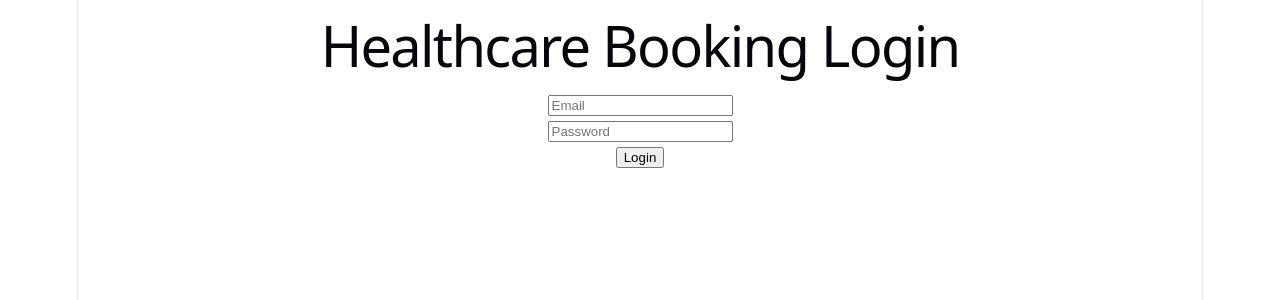
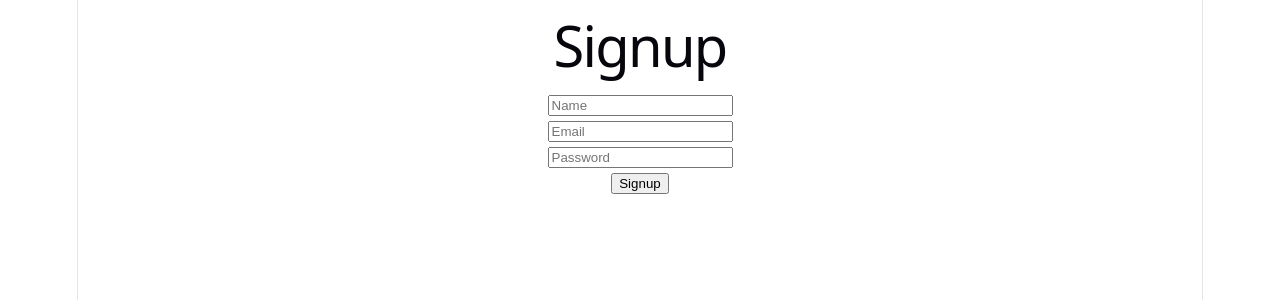
Before and after one commit to SnehaSrivastav04/healthcare-booking, a React app in the folder frontend/: page /signup in a window 1280 px wide. Shown: the top 300 px of the page. Built offline with nearby package versions, Linux system fonts and the light colour scheme; the HTML template or start-up script is replaced by a standard one.

Commit message:
added signup page and react router for navigation

```diff
--- a/frontend/package.json
+++ b/frontend/package.json
@@ -11,7 +11,8 @@
   },
   "dependencies": {
     "react": "^19.2.8",
-    "react-dom": "^19.2.8"
+    "react-dom": "^19.2.8",
+    "react-router-dom": "^7.18.2"
   },
   "devDependencies": {
     "@types/react": "^19.2.17",
--- a/frontend/src/App.jsx
+++ b/frontend/src/App.jsx
@@ -1,44 +1,15 @@
-import { useState } from 'react';
+import { BrowserRouter, Routes, Route } from 'react-router-dom';
+import Login from './pages/Login';
+import Signup from './pages/Signup';
 
 function App() {
-  const [email, setEmail] = useState('');
-  const [password, setPassword] = useState('');
-
-  const handleLogin = async (e) => {
-  e.preventDefault();
-  try {
-    const response = await fetch('http://localhost:3000/api/auth/login', {
-      method: 'POST',
-      headers: { 'Content-Type': 'application/json' },
-      body: JSON.stringify({ email, password })
-    });
-    const data = await response.json();
-    console.log(data);
-  } catch (error) {
-    console.log('Error:', error);
-  }
-};
   return (
-    <div>
-      <h1>Healthcare Booking Login</h1>
-      <form onSubmit={handleLogin}>
-        <input
-          type="email"
-          placeholder="Email"
-          value={email}
-          onChange={(e) => setEmail(e.target.value)}
-        />
-        <br />
-        <input
-          type="password"
-          placeholder="Password"
-          value={password}
-          onChange={(e) => setPassword(e.target.value)}
-        />
-        <br />
-        <button type="submit">Login</button>
-      </form>
-    </div>
+    <BrowserRouter>
+      <Routes>
+        <Route path="/login" element={<Login />} />
+        <Route path="/signup" element={<Signup />} />
+      </Routes>
+    </BrowserRouter>
   );
 }
 
--- /dev/null
+++ b/frontend/src/pages/Login.jsx
@@ -0,0 +1,46 @@
+import { useState } from 'react';
+
+function Login() {
+  const [email, setEmail] = useState('');
+  const [password, setPassword] = useState('');
+
+  const handleLogin = async (e) => {
+    e.preventDefault();
+    try {
+      const response = await fetch('http://localhost:3000/api/auth/login', {
+        method: 'POST',
+        headers: { 'Content-Type': 'application/json' },
+        body: JSON.stringify({ email, password })
+      });
+      const data = await response.json();
+      console.log(data);
+    } catch (error) {
+      console.log('Error:', error);
+    }
+  };
+
+  return (
+    <div>
+      <h1>Login</h1>
+      <form onSubmit={handleLogin}>
+        <input
+          type="email"
+          placeholder="Email"
+          value={email}
+          onChange={(e) => setEmail(e.target.value)}
+        />
+        <br />
+        <input
+          type="password"
+          placeholder="Password"
+          value={password}
+          onChange={(e) => setPassword(e.target.value)}
+        />
+        <br />
+        <button type="submit">Login</button>
+      </form>
+    </div>
+  );
+}
+
+export default Login;
--- /dev/null
+++ b/frontend/src/pages/Signup.jsx
@@ -0,0 +1,54 @@
+import { useState } from 'react';
+
+function Signup() {
+  const [name, setName] = useState('');
+  const [email, setEmail] = useState('');
+  const [password, setPassword] = useState('');
+
+  const handleSignup = async (e) => {
+    e.preventDefault();
+    try {
+      const response = await fetch('http://localhost:3000/api/auth/signup', {
+        method: 'POST',
+        headers: { 'Content-Type': 'application/json' },
+        body: JSON.stringify({ name, email, password, role: 'patient' })
+      });
+      const data = await response.json();
+      console.log(data);
+    } catch (error) {
+      console.log('Error:', error);
+    }
+  };
+
+  return (
+    <div>
+      <h1>Signup</h1>
+      <form onSubmit={handleSignup}>
+        <input
+          type="text"
+          placeholder="Name"
+          value={name}
+          onChange={(e) => setName(e.target.value)}
+        />
+        <br />
+        <input
+          type="email"
+          placeholder="Email"
+          value={email}
+          onChange={(e) => setEmail(e.target.value)}
+        />
+        <br />
+        <input
+          type="password"
+          placeholder="Password"
+          value={password}
+          onChange={(e) => setPassword(e.target.value)}
+        />
+        <br />
+        <button type="submit">Signup</button>
+      </form>
+    </div>
+  );
+}
+
+export default Signup;
```
Also changed, not shown: 1 other file (tests, documents, lock files or other folders).
